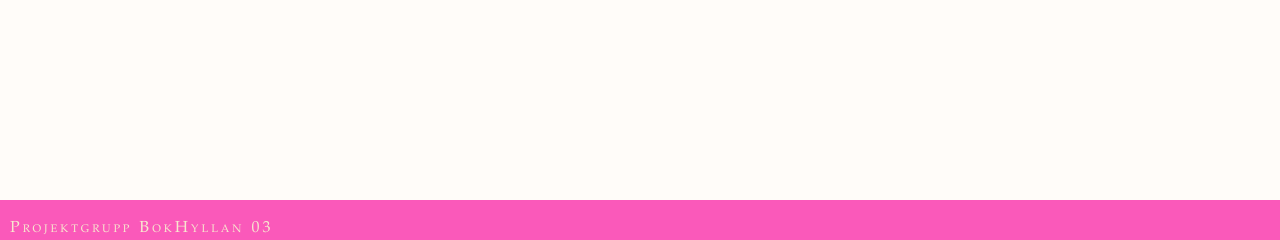
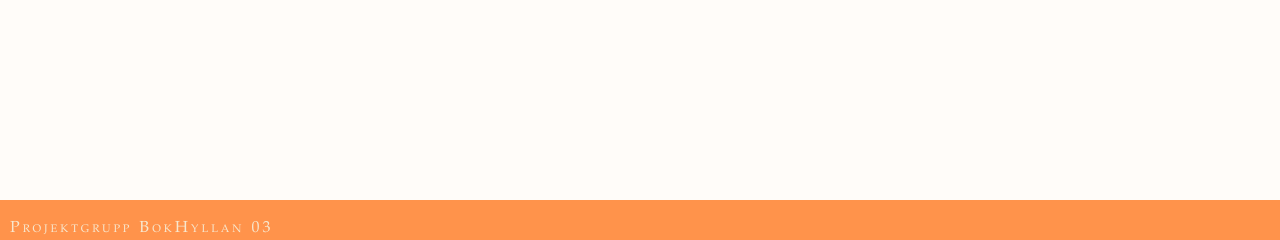
Before and after one commit to carbarcor/BokHyllan, a Flask app: page /add-bio in a window 1280 px wide. Shown: the part 560-800 px from the top of the page. Run offline with Flask 3, Linux system fonts and the light colour scheme; a user stored in the database is signed in.

Commit message:
Test av footer som orange

```diff
--- a/BOKHYLLAN/website/static/styles/style.css
+++ b/BOKHYLLAN/website/static/styles/style.css
@@ -1,11 +1,11 @@
 /*
 Färgkoder tagna direkt från postern
 Från orange till rosa:
-#F97821
+#F97821 - klarorange
 #F96E4D
 #F96570
 #F9618B
-#FA59BA
+#FA59BA - klarrosa
 
 https://getcssscan.com/css-box-shadow-examples
     box-shadow: rgba(0, 0, 0, 0.1) 0px 1px 3px 0px, rgba(0, 0, 0, 0.06) 0px 1px 2px 0px;
@@ -80,7 +80,7 @@ body {
 }
 
 footer {
-    background-color: #FA59BA;
+    background-color: #ff934b;
     color: #F7E7CE;
     position: fixed;
     padding-left: 10px;
```
